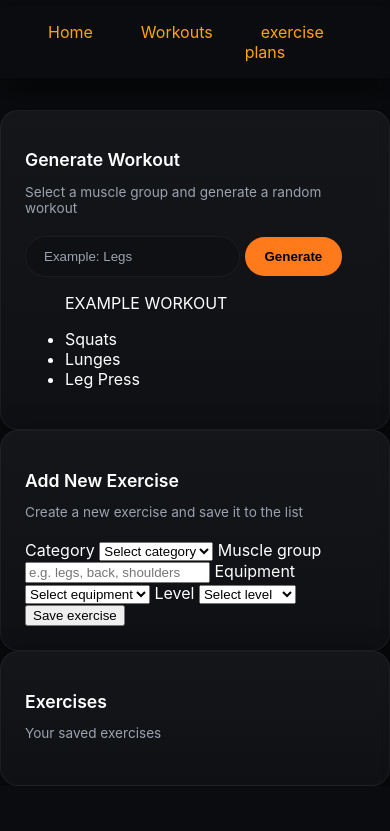
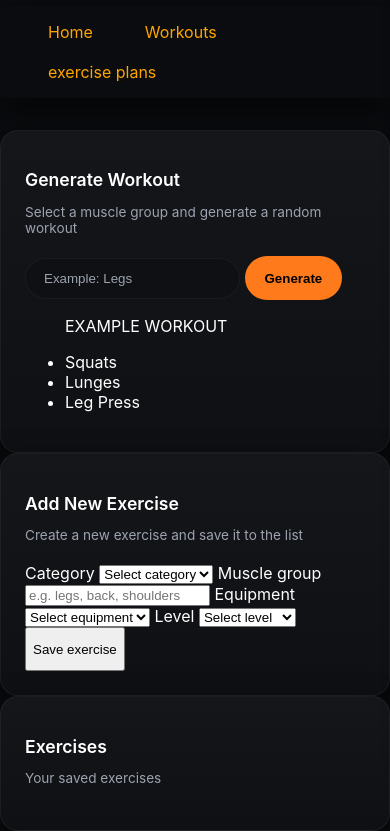
Before and after one commit to niklaserikssoon/SQ-workoutapp, a website with bundled scripts: page src/index.html in a window 390 px wide. Shown: the part 76-907 px from the top of the page. Before the commit the page ends 862 px from the top, so only its background shows below. Built offline with nearby package versions, Linux system fonts and the light colour scheme.

Commit message:
Mobile-First

```diff
--- a/styles/style.css
+++ b/styles/style.css
@@ -1,9 +1,21 @@
+*,
+*::before,
+*::after {
+  box-sizing: border-box;
+} /* */
+
 body {
   margin: 0;
   font-family: "Inter", system-ui, sans-serif;
   background-color: var(--bg-main);
   color: var(--text-primary);
 }
+
+html, body {
+  max-width: 100%;
+  overflow-x: hidden;
+}/**/
+
 
 :root {
   --bg-main: #0b0c0f;
@@ -30,7 +42,8 @@ nav ul {
   padding: 0;
   margin: 0;
   display: flex;
-  gap: 1rem;
+  gap: 1.25rem; /* better thumb spacing */
+  flex-wrap: wrap; /* move items to next line */
 }
 
 nav a {
@@ -86,6 +99,14 @@ nav a:hover {
   transform: translateY(-1px);
 }
 
+/* Touch targets (mobile-first): minimum 44x44 */
+button,
+.btn-accent,
+nav a {
+  min-width: 44px;
+  min-height: 44px;
+}/**/
+
 #workout-input {
   flex: 1;
   background-color: #0f1014;
```
Also changed, not shown: styles/items-list.css (+6 -5 lines).
